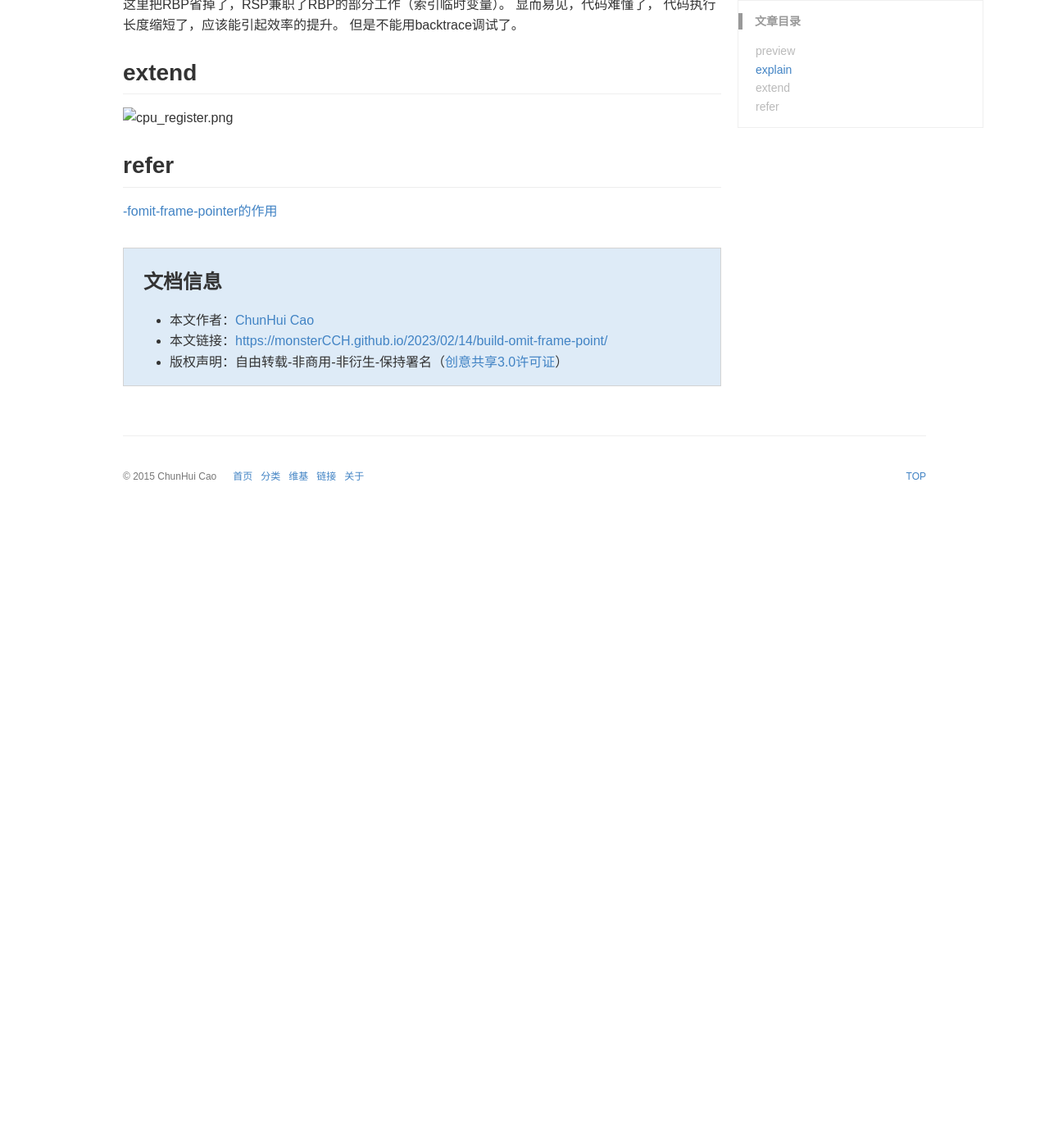
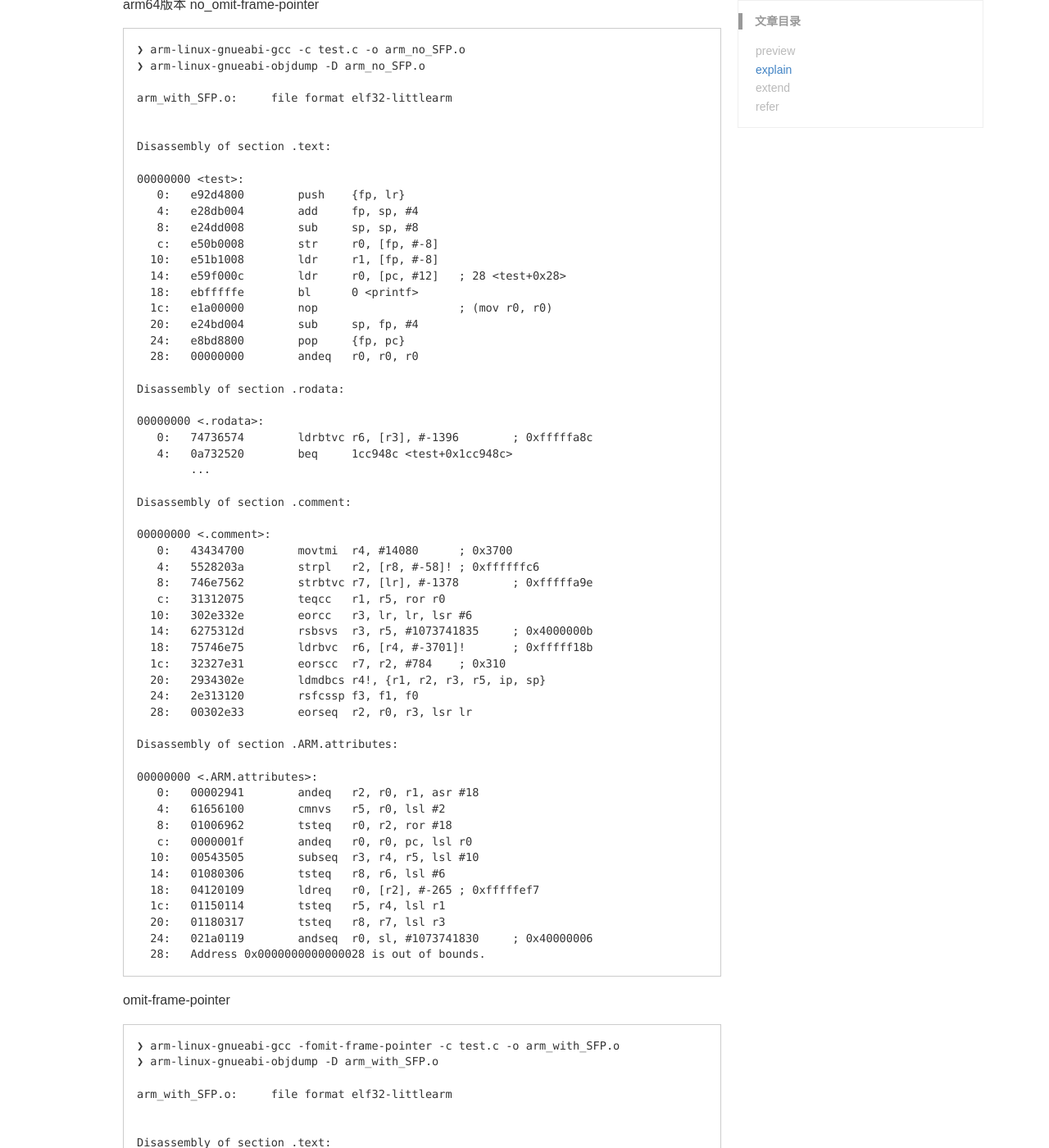
Before and after one commit to monsterCCH/monsterCCH.github.io, a Jekyll site: the page built from _posts/2023-02-14-build-omit-frame-point.md, in a window 1280 px wide and 1400 px high, scrolled down 2431 px. Shown: the whole window at 82% size. Built offline with Jekyll 4.4.1, drawn with Linux system fonts in a browser that asks for light colours; some web fonts are replaced; comment, search, counter and statistics services are not loaded; a style sheet for code colours, icons or effects is not loaded; before the commit the page ends 3061 px from its top, so only the background shows below that; some of the changed text lies outside the part shown.

Commit message:
docs(posts): add gcc omit-frame-pointer

````diff
--- a/_posts/2023-02-14-build-omit-frame-point.md
+++ b/_posts/2023-02-14-build-omit-frame-point.md
@@ -104,12 +104,134 @@ Disassembly of section .text:
 
 ```
 
+arm64版本 no_omit-frame-pointer
+```shell
+❯ arm-linux-gnueabi-gcc -c test.c -o arm_no_SFP.o
+❯ arm-linux-gnueabi-objdump -D arm_no_SFP.o
+
+arm_with_SFP.o:     file format elf32-littlearm
+
+
+Disassembly of section .text:
+
+00000000 <test>:
+   0:   e92d4800        push    {fp, lr}
+   4:   e28db004        add     fp, sp, #4
+   8:   e24dd008        sub     sp, sp, #8
+   c:   e50b0008        str     r0, [fp, #-8]
+  10:   e51b1008        ldr     r1, [fp, #-8]
+  14:   e59f000c        ldr     r0, [pc, #12]   ; 28 <test+0x28>
+  18:   ebfffffe        bl      0 <printf>
+  1c:   e1a00000        nop                     ; (mov r0, r0)
+  20:   e24bd004        sub     sp, fp, #4
+  24:   e8bd8800        pop     {fp, pc}
+  28:   00000000        andeq   r0, r0, r0
+
+Disassembly of section .rodata:
+
+00000000 <.rodata>:
+   0:   74736574        ldrbtvc r6, [r3], #-1396        ; 0xfffffa8c
+   4:   0a732520        beq     1cc948c <test+0x1cc948c>
+        ...
+
+Disassembly of section .comment:
+
+00000000 <.comment>:
+   0:   43434700        movtmi  r4, #14080      ; 0x3700
+   4:   5528203a        strpl   r2, [r8, #-58]! ; 0xffffffc6
+   8:   746e7562        strbtvc r7, [lr], #-1378        ; 0xfffffa9e
+   c:   31312075        teqcc   r1, r5, ror r0
+  10:   302e332e        eorcc   r3, lr, lr, lsr #6
+  14:   6275312d        rsbsvs  r3, r5, #1073741835     ; 0x4000000b
+  18:   75746e75        ldrbvc  r6, [r4, #-3701]!       ; 0xfffff18b
+  1c:   32327e31        eorscc  r7, r2, #784    ; 0x310
+  20:   2934302e        ldmdbcs r4!, {r1, r2, r3, r5, ip, sp}
+  24:   2e313120        rsfcssp f3, f1, f0
+  28:   00302e33        eorseq  r2, r0, r3, lsr lr
+
+Disassembly of section .ARM.attributes:
+
+00000000 <.ARM.attributes>:
+   0:   00002941        andeq   r2, r0, r1, asr #18
+   4:   61656100        cmnvs   r5, r0, lsl #2
+   8:   01006962        tsteq   r0, r2, ror #18
+   c:   0000001f        andeq   r0, r0, pc, lsl r0
+  10:   00543505        subseq  r3, r4, r5, lsl #10
+  14:   01080306        tsteq   r8, r6, lsl #6
+  18:   04120109        ldreq   r0, [r2], #-265 ; 0xfffffef7
+  1c:   01150114        tsteq   r5, r4, lsl r1
+  20:   01180317        tsteq   r8, r7, lsl r3
+  24:   021a0119        andseq  r0, sl, #1073741830     ; 0x40000006
+  28:   Address 0x0000000000000028 is out of bounds.
+```
+omit-frame-pointer
+```shell
+❯ arm-linux-gnueabi-gcc -fomit-frame-pointer -c test.c -o arm_with_SFP.o
+❯ arm-linux-gnueabi-objdump -D arm_with_SFP.o
+
+arm_with_SFP.o:     file format elf32-littlearm
+
+
+Disassembly of section .text:
+
+00000000 <test>:
+   0:   e52de004        push    {lr}            ; (str lr, [sp, #-4]!)
+   4:   e24dd00c        sub     sp, sp, #12
+   8:   e58d0004        str     r0, [sp, #4]
+   c:   e59d1004        ldr     r1, [sp, #4]
+  10:   e59f000c        ldr     r0, [pc, #12]   ; 24 <test+0x24>
+  14:   ebfffffe        bl      0 <printf>
+  18:   e1a00000        nop                     ; (mov r0, r0)
+  1c:   e28dd00c        add     sp, sp, #12
+  20:   e49df004        pop     {pc}            ; (ldr pc, [sp], #4)
+  24:   00000000        andeq   r0, r0, r0
+
+Disassembly of section .rodata:
+
+00000000 <.rodata>:
+   0:   74736574        ldrbtvc r6, [r3], #-1396        ; 0xfffffa8c
+   4:   0a732520        beq     1cc948c <test+0x1cc948c>
+        ...
+
+Disassembly of section .comment:
+
+00000000 <.comment>:
+   0:   43434700        movtmi  r4, #14080      ; 0x3700
+   4:   5528203a        strpl   r2, [r8, #-58]! ; 0xffffffc6
+   8:   746e7562        strbtvc r7, [lr], #-1378        ; 0xfffffa9e
+   c:   31312075        teqcc   r1, r5, ror r0
+  10:   302e332e        eorcc   r3, lr, lr, lsr #6
+  14:   6275312d        rsbsvs  r3, r5, #1073741835     ; 0x4000000b
+  18:   75746e75        ldrbvc  r6, [r4, #-3701]!       ; 0xfffff18b
+  1c:   32327e31        eorscc  r7, r2, #784    ; 0x310
+  20:   2934302e        ldmdbcs r4!, {r1, r2, r3, r5, ip, sp}
+  24:   2e313120        rsfcssp f3, f1, f0
+  28:   00302e33        eorseq  r2, r0, r3, lsr lr
+
+Disassembly of section .ARM.attributes:
+
+00000000 <.ARM.attributes>:
+   0:   00002941        andeq   r2, r0, r1, asr #18
+   4:   61656100        cmnvs   r5, r0, lsl #2
+   8:   01006962        tsteq   r0, r2, ror #18
+   c:   0000001f        andeq   r0, r0, pc, lsl r0
+  10:   00543505        subseq  r3, r4, r5, lsl #10
+  14:   01080306        tsteq   r8, r6, lsl #6
+  18:   04120109        ldreq   r0, [r2], #-265 ; 0xfffffef7
+  1c:   01150114        tsteq   r5, r4, lsl r1
+  20:   01180317        tsteq   r8, r7, lsl r3
+  24:   021a0119        andseq  r0, sl, #1073741830     ; 0x40000006
+  28:   Address 0x0000000000000028 is out of bounds.
+
+```
+
 这里把RBP省掉了，RSP兼职了RBP的部分工作（索引临时变量）。
 显而易见，代码难懂了， 代码执行长度缩短了，应该能引起效率的提升。 但是不能用backtrace调试了。
 
 ## extend
 
 ![cpu_register.png](../images/posts/OS/register-map.png)
+gcc 使用 sanitizer 进行分析时，编译选项需要加上 -fno-omit-frame-pointer以便可以对调用栈进行调试
 
 ## refer
 [-fomit-frame-pointer的作用](https://blog.csdn.net/blueOceanindream/article/details/6260695?spm=1001.2101.3001.6650.5&utm_medium=distribute.pc_relevant.none-task-blog-2%7Edefault%7EBlogCommendFromBaidu%7ERate-5-6260695-blog-8462414.pc_relevant_recovery_v2&depth_1-utm_source=distribute.pc_relevant.none-task-blog-2%7Edefault%7EBlogCommendFromBaidu%7ERate-5-6260695-blog-8462414.pc_relevant_recovery_v2&utm_relevant_index=6)
````
